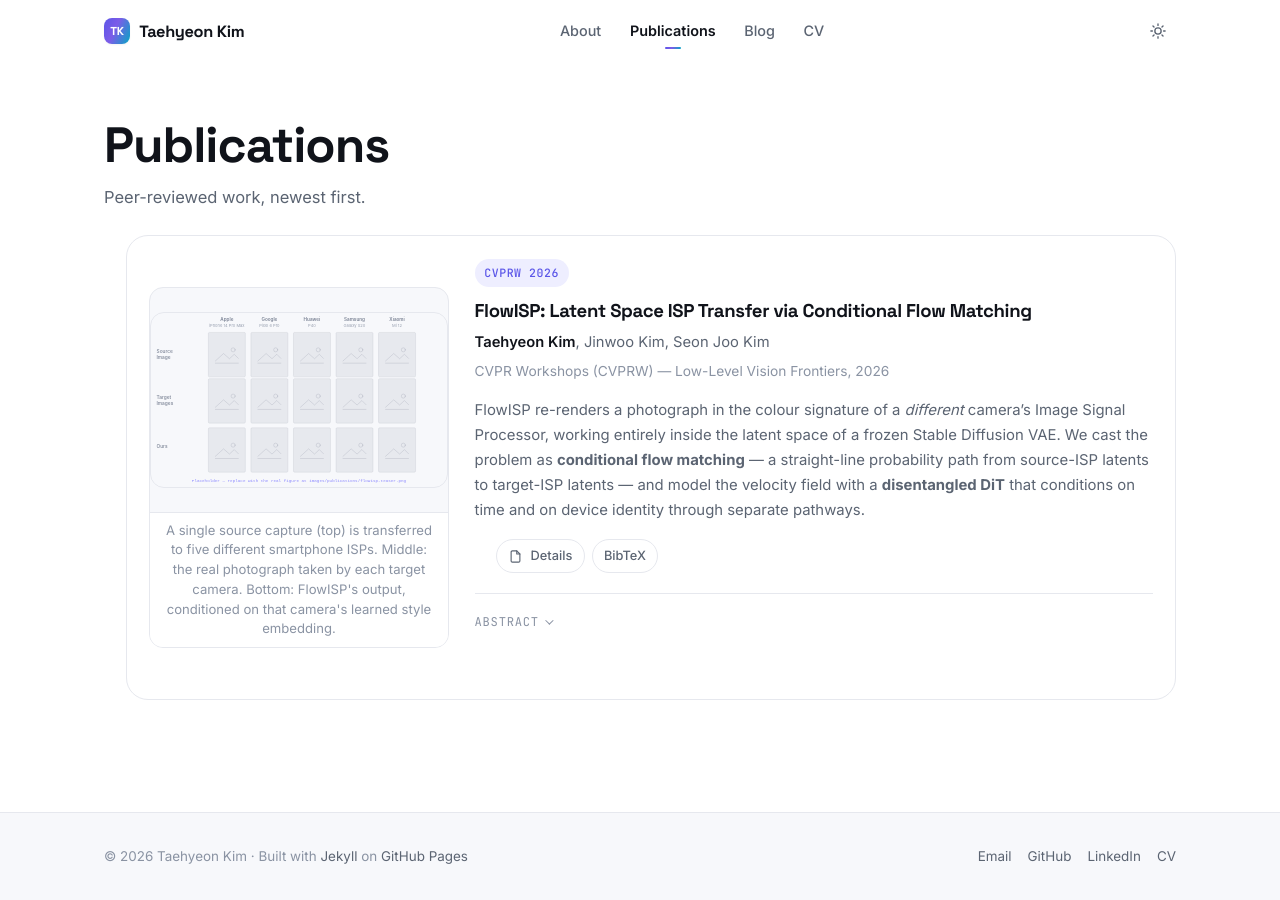
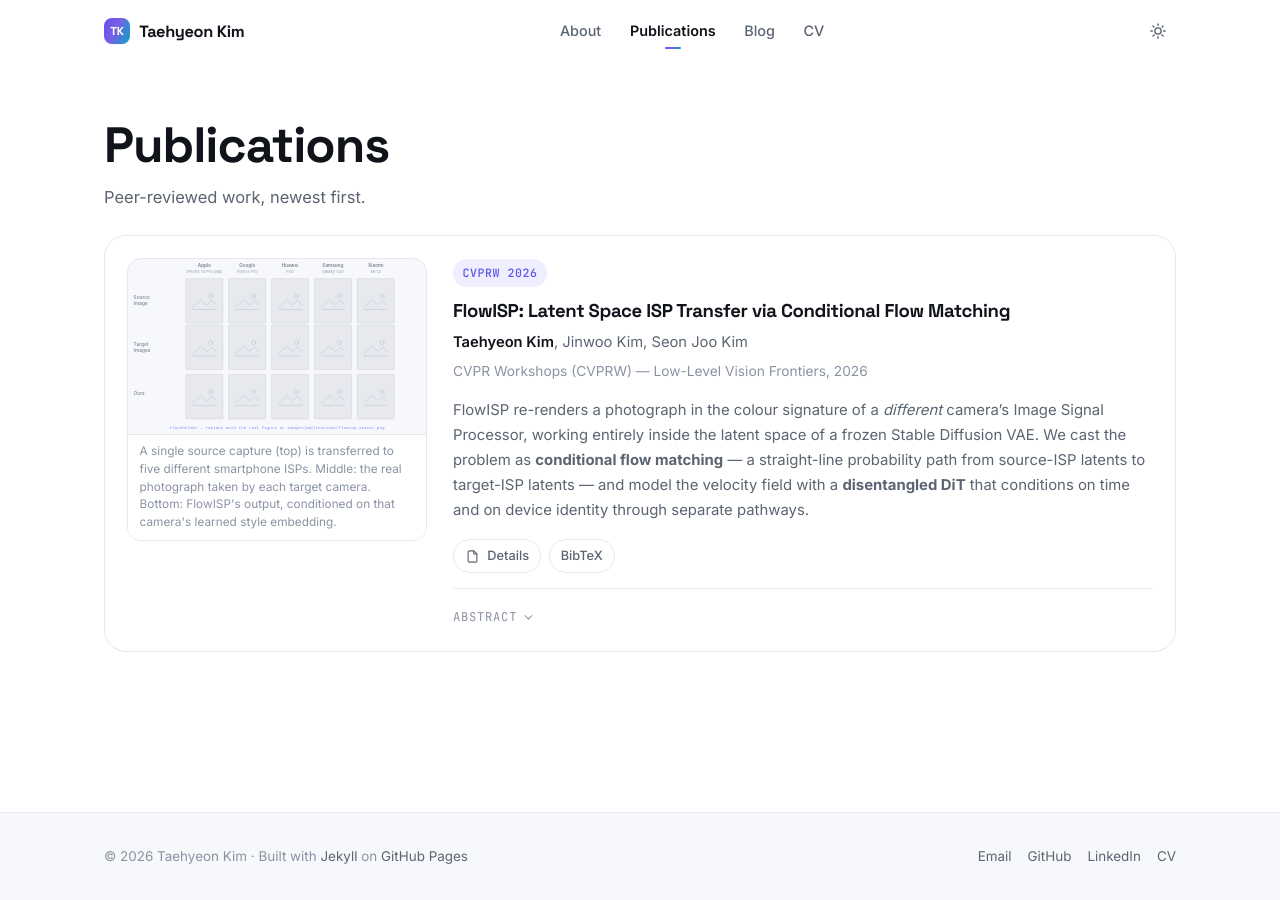
Before and after one commit to taehyeon-k/taehyeon-k.github.io, a Jekyll site: the page built from _pages/publications.html, in a window 1280 px wide. Built offline with Jekyll 4.4.1, drawn with Linux system fonts in a browser that asks for light colours.

Commit message:
Keep prose typography from leaking into card layouts
The publication and blog index pages were wrapped in .prose, so the
article rules (centred figcaption, bordered images) applied to the
publication figure. Wide pages now skip .prose entirely, and the
remaining prose image/figure rules are scoped to direct children.

```diff
--- a/_layouts/page.html
+++ b/_layouts/page.html
@@ -9,6 +9,10 @@ layout: default
   {%- endif %}
 </div>
 
-<div class="wrap{% unless page.wide %} wrap--narrow{% endunless %} prose">
+{%- comment -%}
+  `wide` pages (publication list, blog list, CV) lay out cards and embeds, so
+  they opt out of the `prose` article typography rather than fighting it.
+{%- endcomment -%}
+<div class="wrap{% unless page.wide %} wrap--narrow prose{% endunless %} page-body">
   {{ content }}
 </div>
--- a/assets/css/site.css
+++ b/assets/css/site.css
@@ -778,7 +778,7 @@ th { font-weight: 600; background: var(--bg-soft); }
   padding: .5rem .7rem;
   font-size: .74rem;
   line-height: 1.5;
-  text-align: left;          /* wins over the centred .prose figcaption rule */
+  text-align: left;
   color: var(--text-faint);
   border-top: 1px solid var(--border);
   background: var(--bg);
@@ -958,21 +958,25 @@ th { font-weight: 600; background: var(--bg-soft); }
   color: var(--text-faint);
 }
 
-.prose { padding-bottom: 4rem; }
+.page-body { padding-bottom: 4rem; }
 
 .prose > h2 { margin-top: 2.4rem; font-size: 1.45rem; }
 .prose > h3 { margin-top: 1.9rem; }
 .prose ul, .prose ol { padding-left: 1.35rem; }
 .prose li { margin-bottom: .35rem; }
 
-.prose img {
+/* Scoped to direct children so publication/blog cards rendered inside a prose
+   column keep their own figure styling. */
+.prose > p > img,
+.prose > img,
+.prose > figure > img {
   border-radius: var(--radius);
   border: 1px solid var(--border);
   margin-block: 1.5rem;
 }
 
-.prose figure { margin: 1.8rem 0; }
-.prose figcaption {
+.prose > figure { margin: 1.8rem 0; }
+.prose > figure > figcaption {
   margin-top: .55rem;
   font-size: .82rem;
   color: var(--text-faint);
```
